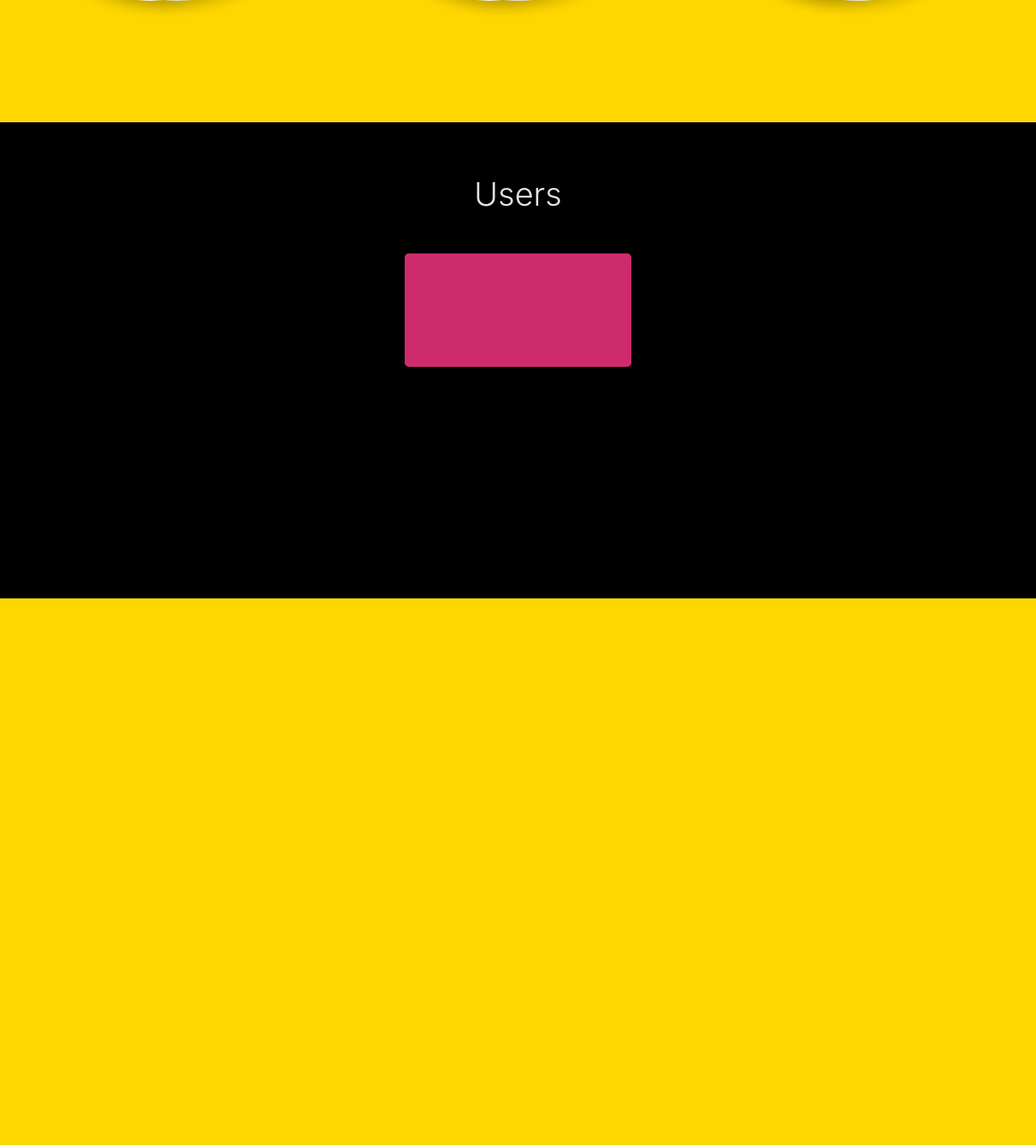
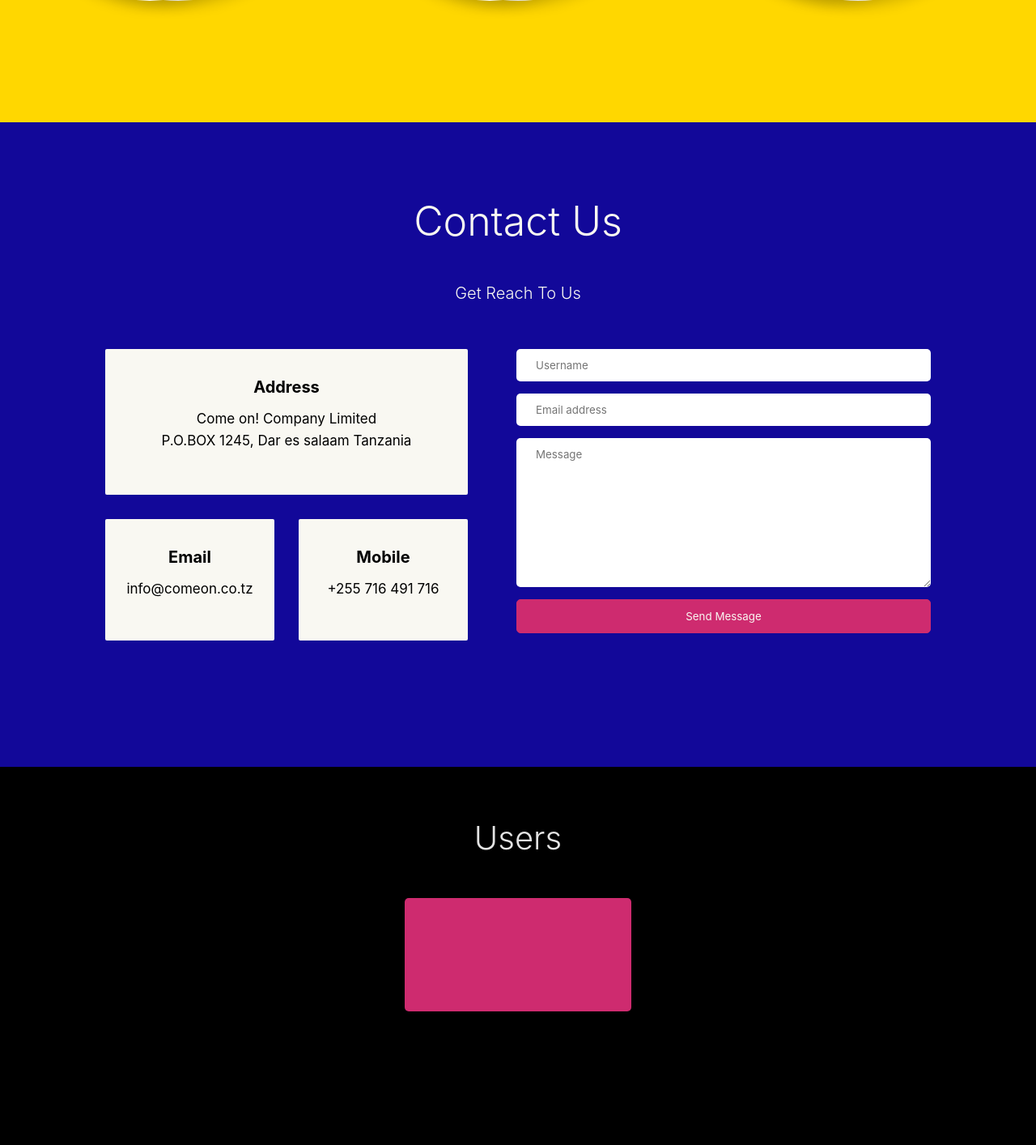
Before and after one commit to ProDeveloper-1/Web, a PHP site: page / in a window 1280 px wide. Shown: the part 4997-6411 px from the top of the page at 81% size. Before the commit the page ends 5736 px from the top, so only its background shows below. Run offline with PHP 8.4, Linux system fonts and the light colour scheme.

Commit message:
Changing something here

```diff
--- a/Modern_JS/assets/css/index.css
+++ b/Modern_JS/assets/css/index.css
@@ -181,7 +181,8 @@ nav {
     position: fixed;
     width: 100%;
     z-index: 1030;
-    /* box-shadow: 0px 3px 3px 0px #120899; */
+    left: 0;
+    right: 0;
 }
 
 .nav-brand {
@@ -214,7 +215,7 @@ nav {
 .nav-links .nav-link-item .nav-link::before {
     position: absolute;
     content: '';
-    top: 50px;
+    top: 30px;
     left: 0;
     bottom: 0;
     height: 3px;
@@ -602,7 +603,8 @@ nav {
     justify-content: center;
     align-items: flex-start;
     flex-flow: column wrap;
-    background: #f9f8f2;
+    color: #f9f8f2;
+    background-color: #120899;
     width: 60%;
     height: auto;
     padding-top: 60px;
@@ -610,8 +612,8 @@ nav {
     padding-right: 30px;
     padding-bottom: 100px;
     box-shadow: 0px 20px 20px 0px #646363;
-    animation: changeBackground 10s infinite;
-    animation-timing-function: ease-in-out;
+    /* animation: changeBackground 10s infinite;
+    animation-timing-function: ease-in-out; */
     border-radius: 5px;
 }
 
@@ -992,15 +994,17 @@ nav {
 
 #justText .more .btn {
     text-decoration: none;
-    background: #7e15bb;
+    background: none;
     padding: 12px 24px;
     border-radius: 5px;
-    color: #f9f8f2;
+    color: #120899;
     transition: all .5s;
+    border: 1px solid #120899;
 }
 
 #justText .more .btn:hover {
     background: #120899;
+    color: #f9f8f2;
 }
 
 /* Media Query */
@@ -1558,6 +1562,152 @@ nav {
         grid-template-columns: repeat(auto-fit, 85%);
     }
 }
+
+/* ===================================
+# Contact
+====================================*/
+
+#contact {
+    margin-top: 0px;
+    padding-top: 50px;
+    padding-bottom: 90px;
+    background: #120899;
+    color: #f9f8f2;
+}
+
+#contact .row {
+    padding-top: 30px;
+    padding-bottom: 60px;
+}
+
+#contact h1 {
+    text-align: center;
+}
+
+#contact .lead {
+    line-height: 2.3rem;
+    font-weight: 320;
+    font-size: 20px;
+    text-align: center;
+}
+
+#contact .leftContent {
+    width: 35%;
+    display: grid;
+    grid-template-columns: 1fr 1fr;
+    grid-template-rows: 180px 150px;
+    grid-template-areas: "card1 card1" "card2 card3";
+    grid-column-gap: 30px;
+    grid-row-gap: 30px;
+}
+
+#contact .leftContent h2 {
+    text-align: center;
+    font-weight: 700;
+    font-size: 20px;
+    padding-top: 18px;
+}
+
+#contact .leftContent p {
+    text-align: center;
+    font-weight: 400;
+    font-size: 17px;
+}
+
+#contact .leftContent .address, #contact .leftContent .email, #contact .leftContent .mobile {
+    text-align: center;
+    line-height: 0px;
+    padding-top: 10px;
+}
+
+#contact .leftContent .contactCard1, #contact .leftContent .contactCard2, #contact .leftContent .contactCard3 {
+    background: #f9f8f2;
+    color: #000;
+    border-radius: 2px;
+}
+
+#contact .leftContent .contactCard1 {
+    grid-area: card1;
+}
+
+#contact .leftContent .contactCard2 {
+    grid-area: card2;
+}
+
+#contact .leftContent .contactCard3 {
+    grid-area: card3;
+}
+
+#contact .rightContent {
+    width: 40%;
+    margin-left: 60px;
+}
+
+#contact .rightContent form {
+    display: flex;
+    flex-flow: column wrap;
+}
+
+#contact .rightContent input, #contact .rightContent textarea {
+    padding: 12px 24px;
+    margin-bottom: 15px;
+    border: none;
+    border-radius: 5px;
+}
+
+#contact .rightContent input[type="submit"] {
+    cursor: pointer;
+    background: #ce2b6f;
+    color: #f9f8f2;
+    border: 1px solid #ce2b6f;
+    transition: all .5s;
+}
+
+#contact .rightContent input[type="submit"]:hover {
+    cursor: pointer;
+    background: none;
+}
+
+@media only screen and (max-width: 1024px) {}
+
+@media only screen and (max-width: 768px) {
+    #contact .leftContent {
+        width: 100%;
+        grid-template-columns: 1fr 1fr;
+        grid-template-rows: 1fr 1fr;
+        grid-template-areas: "card1 card1" "card2 card2" "card3 card3";
+        grid-column-gap: 30px;
+        grid-row-gap: 30px;
+    }
+    #contact .leftContent p {
+        font-size: 16px;
+    }
+    #contact .rightContent {
+        width: 100%;
+        margin-top: 30px;
+        margin-left: 0px;
+    }
+}
+
+@media only screen and (max-width: 576px) {
+    #contact .leftContent {
+        width: 80%;
+        grid-template-columns: 1fr 1fr;
+        grid-template-rows: 1fr 1fr;
+        grid-template-areas: "card1 card1" "card2 card2" "card3 card3";
+        grid-column-gap: 30px;
+        grid-row-gap: 30px;
+    }
+    #contact .rightContent {
+        width: 80%;
+        margin-top: 30px;
+        margin-left: 0px;
+    }
+}
+
+@media only screen and (max-width: 325px) {}
+
+@media only screen and (max-width: 285px) {}
 
 /* ===================================
 # User List
--- a/Modern_JS/index.html
+++ b/Modern_JS/index.html
@@ -25,7 +25,7 @@
             <li class="nav-link-item"><a href="#phones" class="nav-link">Smartphones</a></li>
             <li class="nav-link-item"><a href="#exclusive" class="nav-link">Exclusive</a></li>
             <li class="nav-link-item"><a href="#pricing" class="nav-link">Pricing</a></li>
-            <li class="nav-link-item"><a href="#pages/contact.html" class="nav-link" id="cont">Contact</a></li>
+            <li class="nav-link-item"><a href="#contact" class="nav-link" id="cont">Contact</a></li>
             <div class="buttons">
                 <a href="pages/login.html" class="btn login">
                     Login
@@ -55,9 +55,9 @@
                     <div class="title order-0">
                         <h1 class="display-3">Come On!</h1>
                         <p class="lead">
-                          Get connected, get networked, more socialized and make things work out.
-                          <span class="span">Come on!</span> this is your very best network.
-                          You have made the very right choice to network with us.
+                            Get connected, get networked, more socialized and make things work out.
+                            <span class="span">Come on!</span> this is your very best network.
+                            You have made the very right choice to network with us.
                         </p>
                         <a href="#addUser" class="btn">Join us</a>
                     </div>
@@ -240,6 +240,49 @@
         </section>
         <!-- End Pricing  -->
 
+        <!-- === Contact === -->
+        <section id="contact">
+            <h1 class="display-4">Contact Us</h1>
+            <p class="lead">Get Reach To Us</p>
+            <div class="container">
+                <div class="row">
+                    <div class="leftContent">
+                        <div class="contactCard1">
+                            <h2>Address</h2>
+                            <p class="address">
+                               Come on! Company Limited
+                            </p>
+                            <p class="pbox">
+                               P.O.BOX 1245, Dar es salaam Tanzania
+                            </p>
+                        </div>
+                        <div class="contactCard2">
+                            <h2>Email</h2>
+                            <p class="email">
+                               info@comeon.co.tz
+                            </p>
+                        </div>
+                        <div class="contactCard3">
+                            <h2>Mobile</h2>
+                            <p class="mobile">
+                              +255 716 491 716
+                            </p>
+                        </div>
+                    </div>
+                    <div class="rightContent">
+                        <form action="" method="POST">
+                            <input type="text" name="name" id="name" placeholder="Username" required>
+                            <input type="email" name="mail" id="mail" placeholder="Email address" required>
+                            <textarea name="textarea" id="textarea" cols="30" rows="10"
+                                placeholder="Message"></textarea>
+                            <input type="submit" value="Send Message">
+                        </form>
+                    </div>
+                </div>
+            </div>
+        </section>
+        <!-- End Contact  -->
+
         <!-- === User List === -->
         <section id="userList">
             <div class="container">
```
Also changed, not shown: Modern_JS/assets/css/login.css (+34 -6 lines), Modern_JS/pages/login.html (+6 -5 lines).
